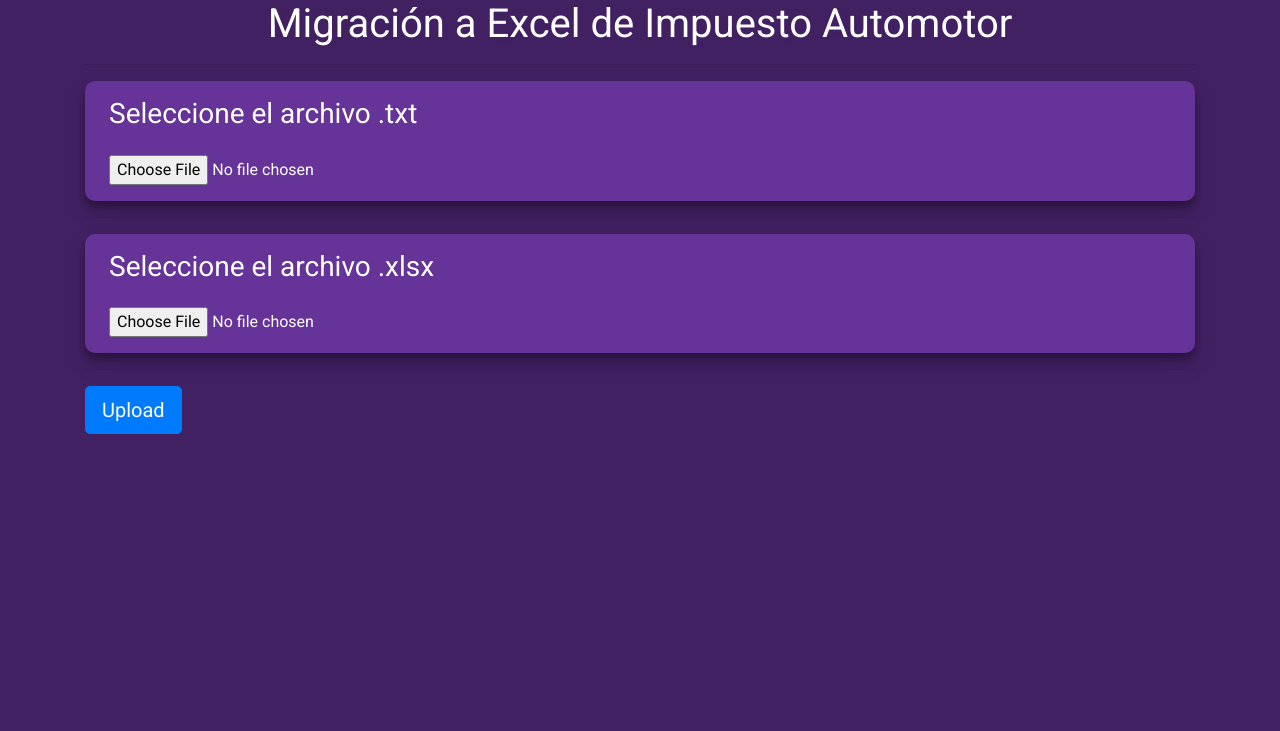
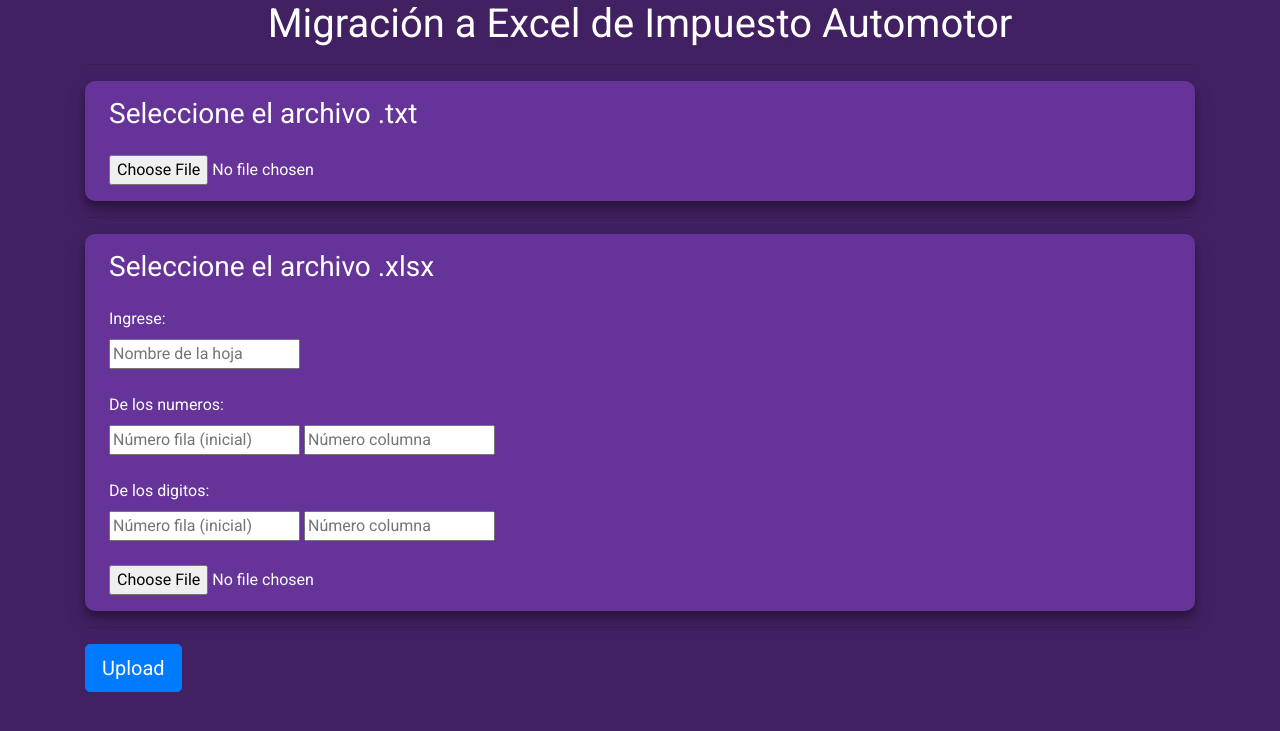
Before and after one commit to Francobdq/MDIA, a Flask app: page / in a window 1280 px wide. Shown: the top 731 px of the page. Run offline with Flask 2, Linux system fonts and the light colour scheme; some libraries are stand-ins or nearby versions.

Commit message:
Cambios visuales a formulario

```diff
--- a/static/styles/styles.css
+++ b/static/styles/styles.css
@@ -39,9 +39,20 @@
     color: var(--color-texto)
 }
 
+
 p,label {
     color:var(--color-texto)
 }
+
+.ayuda{
+    border-radius: 10px;
+}
+
+.ayuda:hover{
+    border-radius: 0px;
+}
+
+
 
 .form-control {
     transition: ease 0.1s;
@@ -74,6 +85,7 @@
     outline: none;
     text-decoration: underline;
 }
+
 
 #input-edad {
     color: var(--color-texto);
--- a/templates/index.html
+++ b/templates/index.html
@@ -3,13 +3,10 @@
     <head>
         <meta charset="utf-8">
         <meta name="viewport" content="width=device-width, initial-scale=1, shrink-to-fit=no">
-
-
         <link href="https://fonts.googleapis.com/css2?family=Roboto&display=swap" rel="stylesheet">
         <link rel="stylesheet" href="https://maxcdn.bootstrapcdn.com/bootstrap/4.0.0/css/bootstrap.min.css" integrity="sha384-Gn5384xqQ1aoWXA+058RXPxPg6fy4IWvTNh0E263XmFcJlSAwiGgFAW/dAiS6JXm" crossorigin="anonymous">
         <link href="{{ url_for('static',filename='styles/styles.css') }}" rel="stylesheet" type="text/css">
     </head>
-
     <body>
         <section class="container">
             <form method=post enctype=multipart/form-data>
@@ -18,17 +15,36 @@
                     <h1 class="text-center" tabindex="0">Migración a Excel de Impuesto Automotor</h1>
                 </header>
                 <hr />
+
                 <!-- Inicio Encuesta -->
                 <section class="seccion-container" data-aos="fade-right" data-aos-duration="750" data-aos-easing="ease-in-out">
                     <h3>Seleccione el archivo .txt</h3>
                     <!-- <label id="label-edad" for="input-edad">Seleccione el archivo .txt</label> -->
                     <input id="input-edad" class="form-control-file" type=file name=file required/>
+
                 </section>
                 <hr/>
                 <section class="seccion-container" data-aos="fade-right" data-aos-duration="750" data-aos-easing="ease-in-out">
                     <h3>Seleccione el archivo .xlsx</h3>
-                    <!-- <label id="label-edad" for="input-edad">Seleccione el archivo .txt</label> -->
+
+                    <label id="label-seleccione-xlsx">Ingrese:</label>
+                    <br/>
+                    <input id = "nomb-hoja" type="text" required placeholder="Nombre de la hoja">
+                    <br/>
+                    <br/>
+                    <label>De los numeros:</label> <br/>
+                    <input class = "num-fila"  type="number" required placeholder="Número fila (inicial)">
+                    <input class = "num-col"   type="text" maxlength="3" required placeholder="Número columna">
+                    <br/>
+                    <br/>
+                    <label>De los digitos:</label><br/>
+                    <input class = "num-fila"  type="number" required placeholder="Número fila (inicial)">
+                    <input class = "num-col"   type="text" maxlength="3" required placeholder="Número columna">
+                    <br/>
+                    <br/>
                     <input id="input-edad" class="form-control-file" type=file name=excel required/>
+
+
                 </section>
                 <hr/>
                 <section>
```
